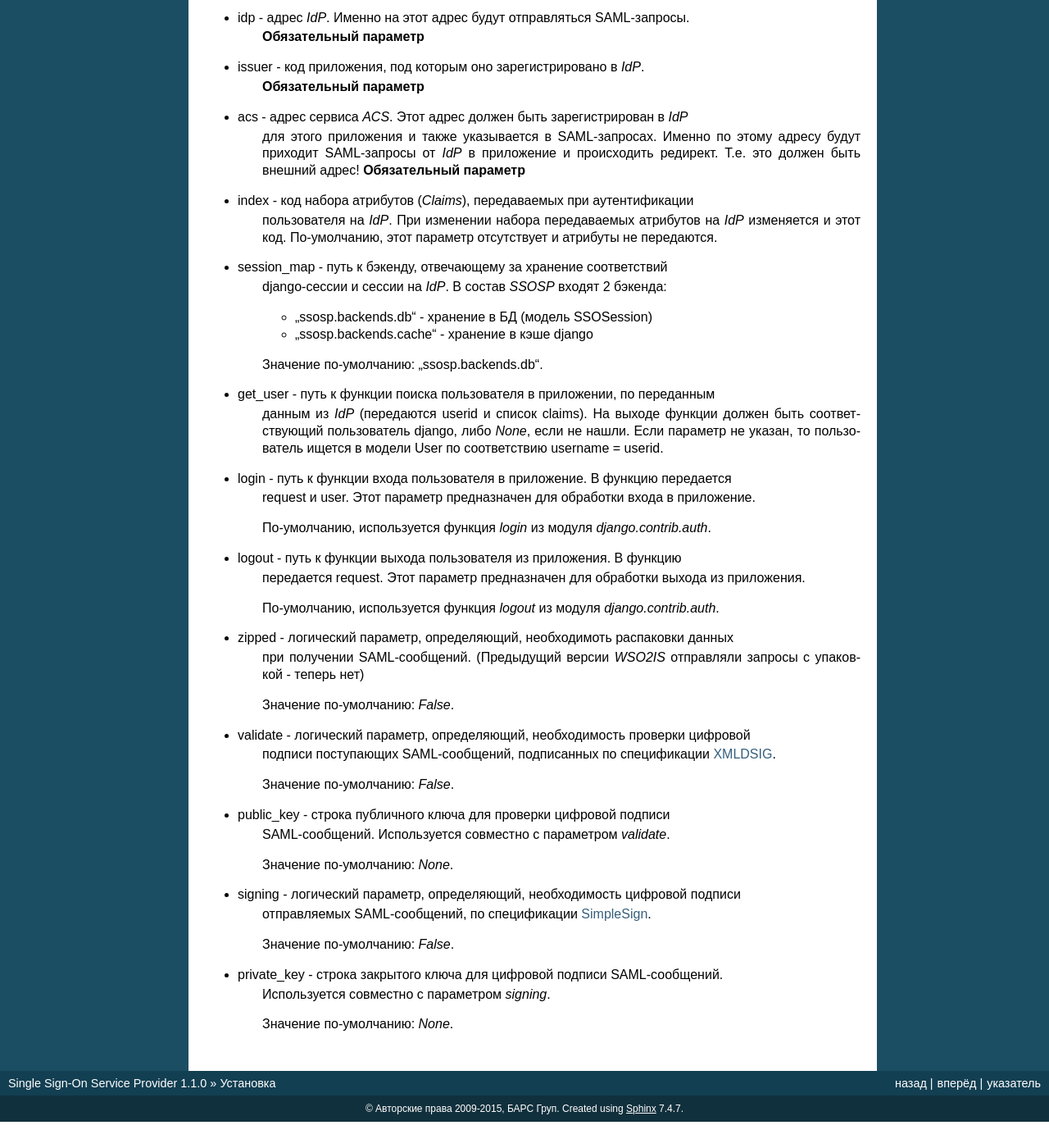
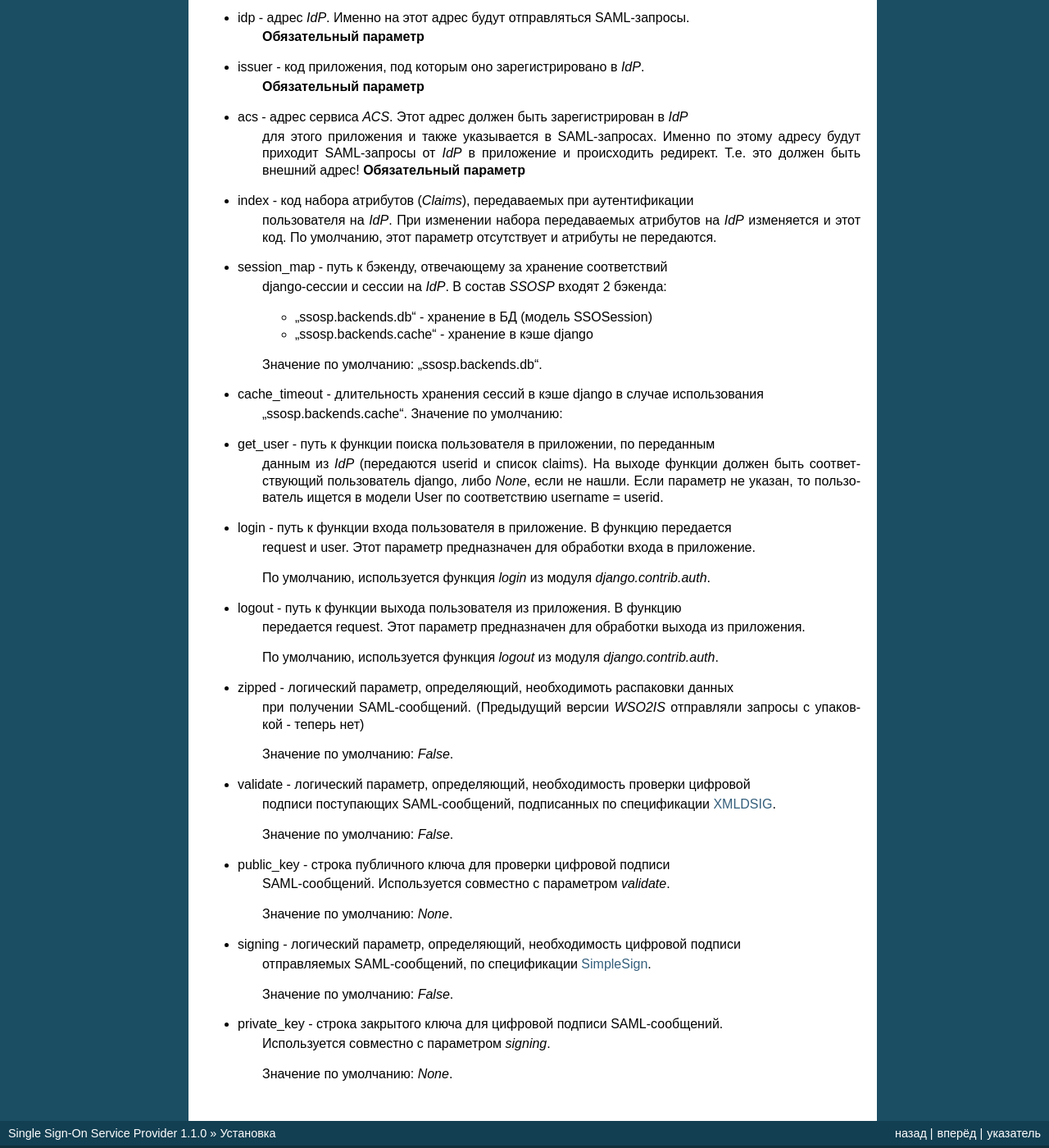
Before and after one commit to barsgroup/m3-ssosp, a Sphinx documentation site: the page built from docs/source/install.rst, in a window 1280 px wide and 1400 px high, scrolled down 1329 px. Shown: the whole window at 82% size. Built offline with Sphinx 7.4.7, drawn with Linux system fonts in a browser that asks for light colours; before the commit the page ends 2697 px from its top, so only the background shows below that.

Commit message:
Поправил документацию

```diff
--- a/docs/source/install.rst
+++ b/docs/source/install.rst
@@ -96,7 +96,7 @@
 
 * index - код набора атрибутов (*Claims*), передаваемых при аутентификации
     пользователя на *IdP*. При изменении набора передаваемых атрибутов на *IdP*
-    изменяется и этот код. По-умолчанию, этот параметр отсутствует и атрибуты
+    изменяется и этот код. По умолчанию, этот параметр отсутствует и атрибуты
     не передаются.
 
 * session_map - путь к бэкенду, отвечающему за хранение соответствий
@@ -106,7 +106,10 @@
 
     - 'ssosp.backends.cache' - хранение в кэше django
 
-    Значение по-умолчанию: 'ssosp.backends.db'.
+    Значение по умолчанию: 'ssosp.backends.db'.
+
+* cache_timeout - длительность хранения сессий в кэше django в случае использования
+    'ssosp.backends.cache'. Значение по умолчанию:
 
 * get_user - путь к функции поиска пользователя в приложении, по переданным
     данным из *IdP* (передаются userid и список claims). На выходе функции
@@ -118,40 +121,40 @@
 * login - путь к функции входа пользователя в приложение. В функцию передается
     request и user. Этот параметр предназначен для обработки входа в приложение.
 
-    По-умолчанию, используется функция *login* из модуля *django.contrib.auth*.
+    По умолчанию, используется функция *login* из модуля *django.contrib.auth*.
 
 * logout - путь к функции выхода пользователя из приложения. В функцию
     передается request. Этот параметр предназначен для обработки выхода из
     приложения.
 
-    По-умолчанию, используется функция *logout* из модуля *django.contrib.auth*.
+    По умолчанию, используется функция *logout* из модуля *django.contrib.auth*.
 
 * zipped - логический параметр, определяющий, необходимоть распаковки данных
     при получении SAML-сообщений. (Предыдущий версии *WSO2IS* отправляли
     запросы с упаковкой - теперь нет)
 
-    Значение по-умолчанию: *False*.
+    Значение по умолчанию: *False*.
 
 * validate - логический параметр, определяющий, необходимость проверки цифровой
     подписи поступающих SAML-сообщений, подписанных по спецификации XMLDSIG__.
 
     __ http://en.wikipedia.org/wiki/XML_Signature
 
-    Значение по-умолчанию: *False*.
+    Значение по умолчанию: *False*.
 
 * public_key - строка публичного ключа для проверки цифровой подписи
     SAML-сообщений. Используется совместно с параметром *validate*.
 
-    Значение по-умолчанию: *None*.
+    Значение по умолчанию: *None*.
 
 * signing - логический параметр, определяющий, необходимость цифровой подписи
     отправляемых SAML-сообщений, по спецификации SimpleSign__.
 
     __ http://docs.oasis-open.org/security/saml/Post2.0/sstc-saml-binding-simplesign-cd-04.html
 
-    Значение по-умолчанию: *False*.
+    Значение по умолчанию: *False*.
 
 * private_key - строка закрытого ключа для цифровой подписи SAML-сообщений.
     Используется совместно с параметром *signing*.
 
-    Значение по-умолчанию: *None*.
+    Значение по умолчанию: *None*.
```
Also changed, not shown: 2 other files.
